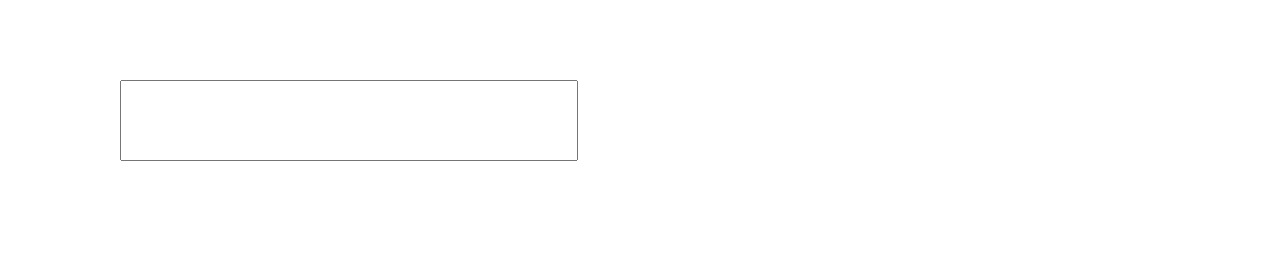
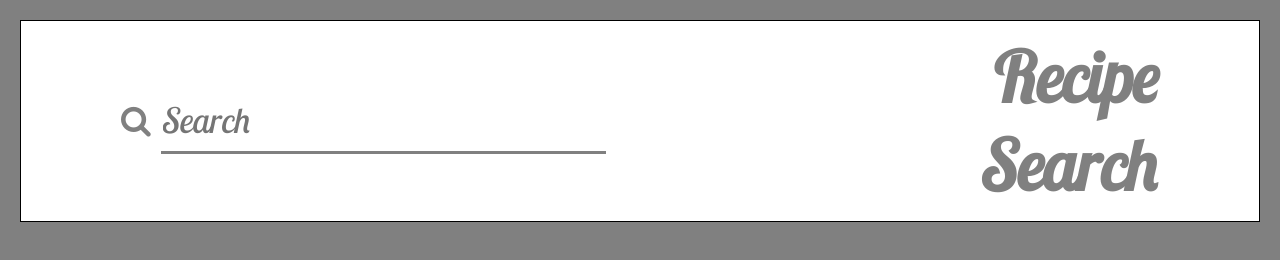
Before and after one commit to Andrewgib14/recipe-search, a website: page index.html in a window 1280 px wide. Drawn offline with nearby package versions, Linux system fonts and the light colour scheme.

Commit message:
added some page styling

```diff
--- a/index.html
+++ b/index.html
@@ -5,6 +5,8 @@
     <meta charset="UTF-8">
     <meta name="viewport" content="width=device-width, initial-scale=1.0">
     <meta http-equiv="X-UA-Compatible" content="ie=edge">
+    <link rel="stylesheet" href="https://cdnjs.cloudflare.com/ajax/libs/font-awesome/4.7.0/css/font-awesome.min.css">
+    <link href="https://fonts.googleapis.com/css?family=Lobster+Two:400i" rel="stylesheet">
     <link rel="stylesheet" href="styles.css">
     <title>Recipes</title>
 </head>
@@ -12,7 +14,9 @@
 <body>
     <div class="section">
         <header>
-            <input type="text">
+            <span class="fa fa-search fa-2x"></span>
+            <input type="text" placeholder="Search">
+            <h1 class="heading">Recipe Search</h1>
         </header>
         <div class="container">
             <div class="grid">
--- a/main.js
+++ b/main.js
@@ -17,7 +17,7 @@ input.addEventListener("keypress", function (e) {
                 if (thumbnail === "") {
                     thumbnail = "img/fork-img.jpg"
                 }
-                grid.innerHTML += `<div class="recipe" style="background-image: url(${thumbnail})"><p><span>Dish:</span> <a href=${currentLink}>${currentTitle}</a></p></div>`
+                grid.innerHTML += `<div class="recipe" style="background-image: url(${thumbnail})"><p><span id="label">Dish:</span> <a href=${currentLink}>${currentTitle}</a></p></div>`
 
                 url = "http://recipepuppyproxy.herokuapp.com/api/?q=";
             }
--- a/styles.css
+++ b/styles.css
@@ -1,19 +1,27 @@
 body {
     margin: 0;
+    background-color: grey;
 }
 
 header {
     display: flex;
     align-items: center;
     height: 200px;
-    margin-bottom: 20px
+    margin-bottom: 20px;
+    border: 1px solid black;
+    background-color: white;
 }
 
 input {
     width: 450px;
-    height: 75px;
-    margin: 100px;
-    font-size: 40px;
+    height: 60px;
+    margin: 100px 100px 100px 10px;
+    font-size: 35px;
+    font-family: "Lobster two";
+    background-color: white;
+    border: none;
+    border-bottom: 3px solid grey;
+    color: grey;
 }
 
 .section {
@@ -35,7 +43,7 @@ input {
     display: inline-block;
     margin: 20px 0 0 20px;
     flex-grow: 1;
-    width: 15%;
+    width: 18%;
     height: 250px;
     border: 1px solid black;
     background-size: 100% 100%;
@@ -48,10 +56,28 @@ p {
     padding: 5px;
 }
 
-span {
+#label {
     color: red;
 }
 
 a {
     color: black;
 }
+
+.heading {
+    font-family: 'Lobster Two';
+    font-size: 70px;
+    padding: 0px;
+    margin: 100px;
+    color: grey;
+    text-align: end;
+}
+
+input:focus {
+    outline: none;
+}
+
+.fa-search {
+    color: grey;
+    margin: 100px 0px 100px 100px;
+}
```
